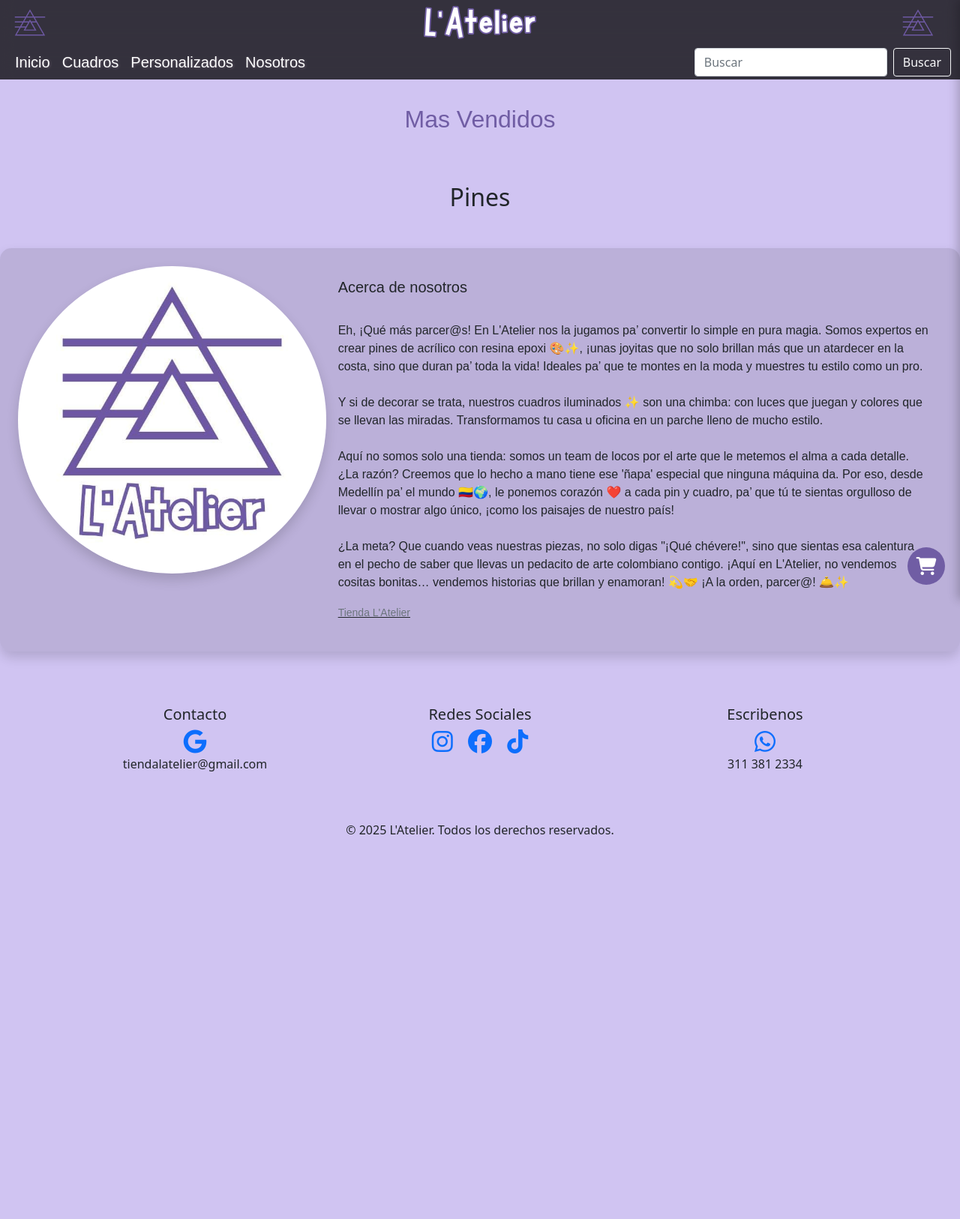
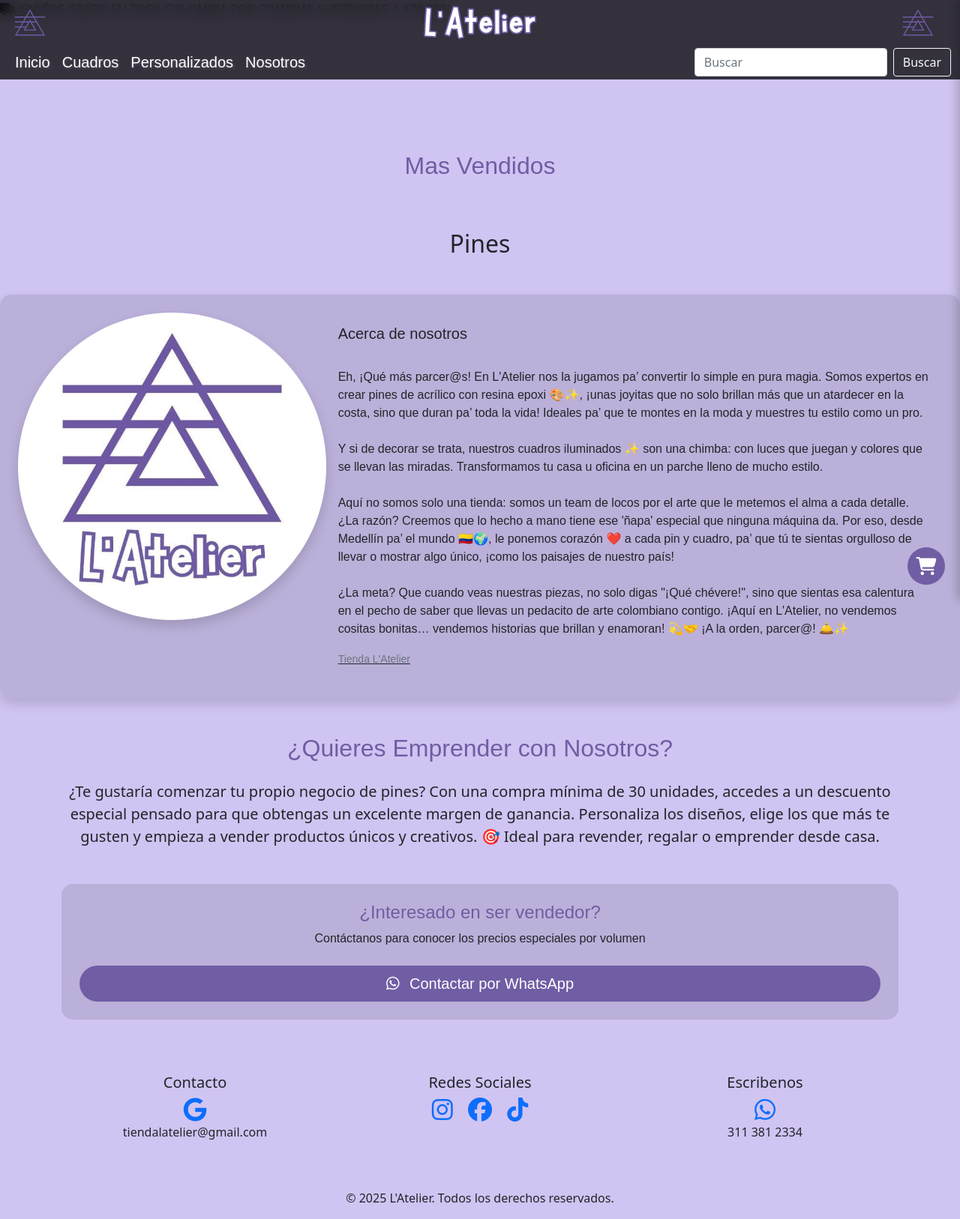
Before and after one commit to TiendaLAtelier/web, a plain HTML site: page pines.html in a window 1280 px wide. Shown: the whole page at 75% size. Before the commit the page ends 1135 px from the top, so only its background shows below. Drawn offline with nearby package versions, Linux system fonts and the light colour scheme; no server answers; a web font is replaced by a local one.

Commit message:
Update pines.html
Se mejora la interfaz del usuario

```diff
--- a/pines.html
+++ b/pines.html
@@ -3,7 +3,7 @@
 <head>
   <meta charset="UTF-8">
   <meta name="viewport" content="width=device-width, initial-scale=1.0">
-  <title>Tienda L'Atelier</title>
+  <title>Pines L'Atelier</title>
   <link href="https://cdn.jsdelivr.net/npm/bootstrap@5.0.2/dist/css/bootstrap.min.css" rel="stylesheet" integrity="sha384-EVSTQN3/azprG1Anm3QDgpJLIm9Nao0Yz1ztcQTwFspd3yD65VohhpuuCOmLASjC" crossorigin="anonymous">
   <script src="https://cdn.jsdelivr.net/npm/bootstrap@5.0.2/dist/js/bootstrap.bundle.min.js" integrity="sha384-MrcW6ZMFYlzcLA8Nl+NtUVF0sA7MsXsP1UyJoMp4YLEuNSfAP+JcXn/tWtIaxVXM" crossorigin="anonymous"></script>
   <link href="https://fonts.googleapis.com/css2?family=Winky+Rough:ital,wght@0,300..900;1,300..900&display=swap" rel="stylesheet">
@@ -11,7 +11,6 @@
   <link rel="preconnect" href="https://fonts.gstatic.com" crossorigin>
   <link href="https://fonts.googleapis.com/css2?family=Montserrat:ital,wght@0,100..900;1,100..900&family=Winky+Rough:ital,wght@0,300..900;1,300..900&display=swap" rel="stylesheet">
   <link rel="stylesheet" href="style.css">
-  <link rel="shortcut icon" href="images/Logo_L'atelier.svg" type="image/x-icon">
   <script src="https://kit.fontawesome.com/0347546ae9.js" crossorigin="anonymous"></script>
 
 
@@ -67,6 +66,12 @@
   </div>
 </nav>
 
+<!-- Barra de envío gratis -->
+<div class="barra-envio">
+  <i class="fas fa-truck icono-envio"></i>
+  ¡ENVÍOS GRATIS EN TODA COLOMBIA POR COMPRAS SUPERIORES A $70.000!
+</div>
+
 <!-- Carrito: icono + contador -->
 <button id="carritoIcon" aria-label="Abrir carrito">
   <i class="fa-solid fa-cart-shopping"></i>
@@ -77,16 +82,27 @@
 <div id="carritoMenu" aria-hidden="true">
   <h5>Tu carrito</h5>
   <ul id="listaCarrito" class="list-unstyled mb-3"></ul>
-  <div class="d-flex justify-content-between">
-    <strong>Total:</strong>
-    <span id="totalCarrito">$0.00</span>
+
+  <div id="resumenCompra">
+    <div class="d-flex justify-content-between">
+      <span>Subtotal:</span>
+      <span id="subtotalCarrito">$0.00</span>
+    </div>
+    <div class="d-flex justify-content-between">
+      <span>Envío:</span>
+      <span id="envioCarrito">$12,000</span>
+    </div>
+    <div class="d-flex justify-content-between mt-2">
+      <strong>Total:</strong>
+      <strong id="totalCarrito">$0.00</strong>
+    </div>
   </div>
+
   <button id="pagarBtn" class="btn btn-success w-100 mt-3">Pagar por WhatsApp</button>
 </div>
 
-
 <!-- Sección de Tendencias -->
-<div class="coleccion-header text-center">
+<div class="coleccion-header text-center pt-5">
   <h2>Mas Vendidos</h2>
 </div>
 
@@ -123,7 +139,29 @@
   </div>
 </div>
 
+<!-- Sección Emprende con Nosotros -->
+<section class="seccion-emprende pt-5">
+  <div class="container text-center">
+    <h2 style="color: #705DA4; font-family: 'Winky Rough', sans-serif;" class="mb-4">¿Quieres Emprender con Nosotros?</h2>
+    <p class="lead mb-4">¿Te gustaría comenzar tu propio negocio de pines?
+Con una compra mínima de 30 unidades, accedes a un descuento especial pensado para que obtengas un excelente margen de ganancia.
+Personaliza los diseños, elige los que más te gusten y empieza a vender productos únicos y creativos.
 
+🎯 Ideal para revender, regalar o emprender desde casa.
+
+<!-- Llamado a la acción -->
+<div class="text-center mt-5">
+  <div class="card border-purple bg-light p-4" style="border-width: 2px;">
+    <h4 style="color: #705DA4;">¿Interesado en ser vendedor?</h4>
+    <p class="mb-4">Contáctanos para conocer los precios especiales por volumen</p>
+    <a href="https://wa.me/573113812334?text=Estoy%20interesado%20en%20ser%20vendedor%20de%20L'Atelier"
+       class="btn btn-purple btn-lg">
+      <i class="fab fa-whatsapp me-2"></i> Contactar por WhatsApp
+    </a>
+  </div>
+</div>
+  </div>
+</section>
 
 
 
```
